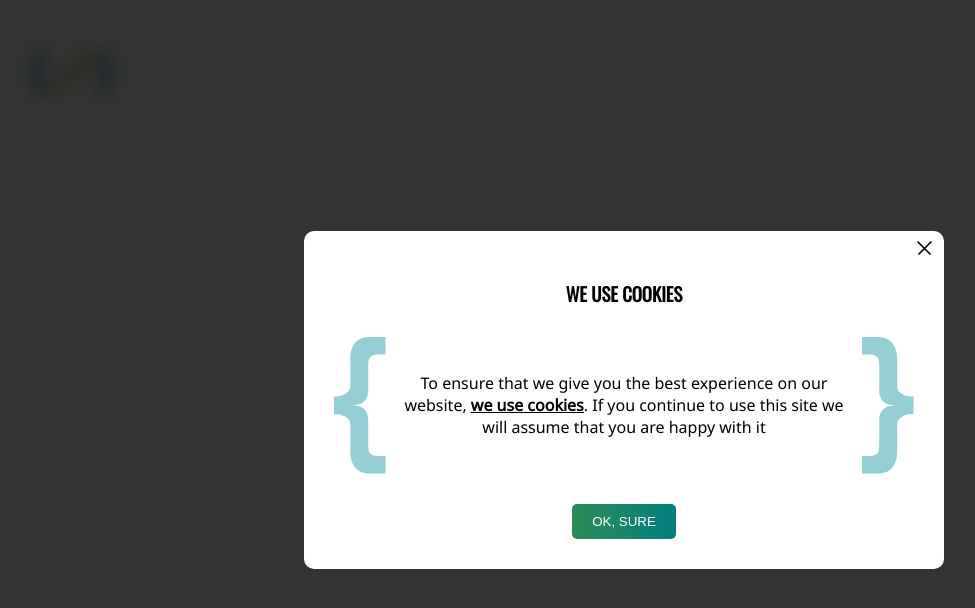
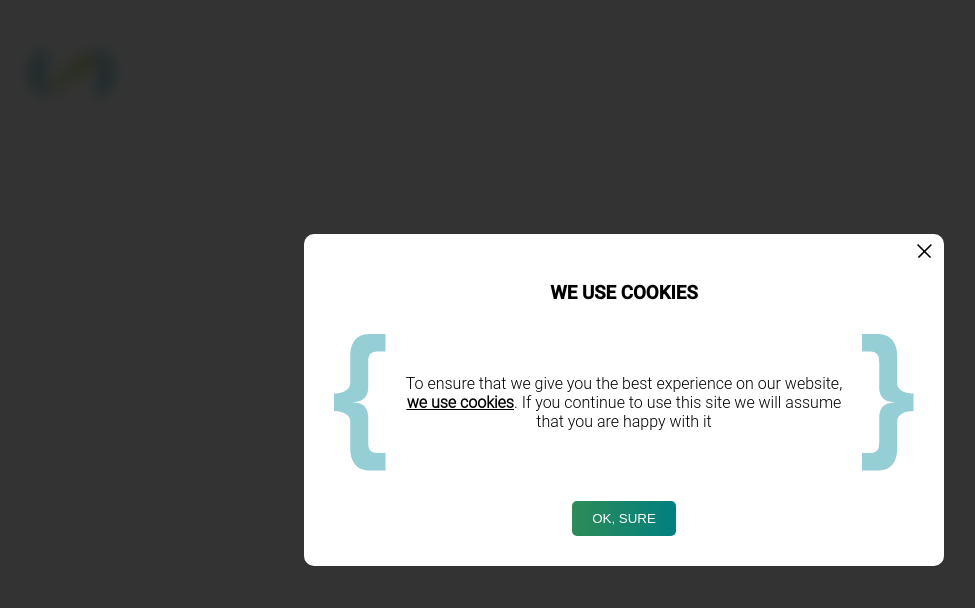
Before and after one commit to YashAgarwal1201/techolution-sol, a plain HTML site: page index.html in a window 1280 px wide. Shown: the whole page, without its empty margins (16-991 px from the left). Drawn offline with nearby package versions, Linux system fonts and the light colour scheme.

Commit message:
commit 5 21-12-2022

```diff
--- a/index.css
+++ b/index.css
@@ -1,5 +1,5 @@
 
-@import url(https://fonts.googleapis.com/css?family=Oswald|Noto+Sans);
+@import url('https://fonts.googleapis.com/css2?family=Roboto:wght@300;500&display=swap');
 
 * {
 	box-sizing: border-box;
@@ -18,11 +18,11 @@ button {
 }
 body {
 	background-color: white;
-	font-family: "Noto Sans", sans-serif;
+	font-family: "Roboto Light", sans-serif;
 	position: relative;
 }
 h1, h2, h3 , h4, h5, h6 {
-	font-family: Oswald, sans-serif;
+	font-family: "Roboto", sans-serif;
 }
 button img {
 	width: 100%;
```
